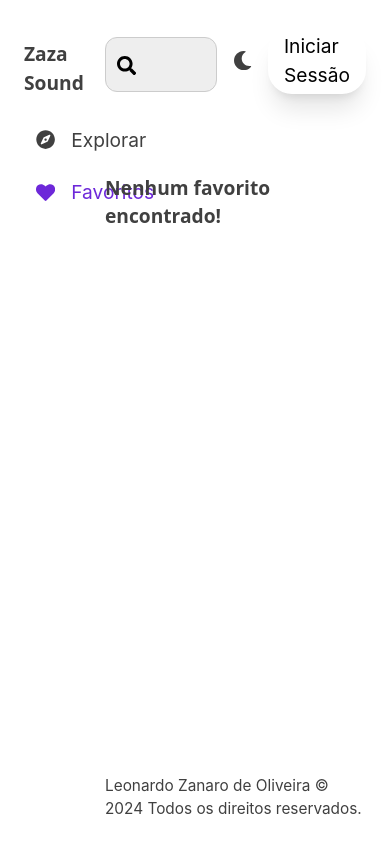
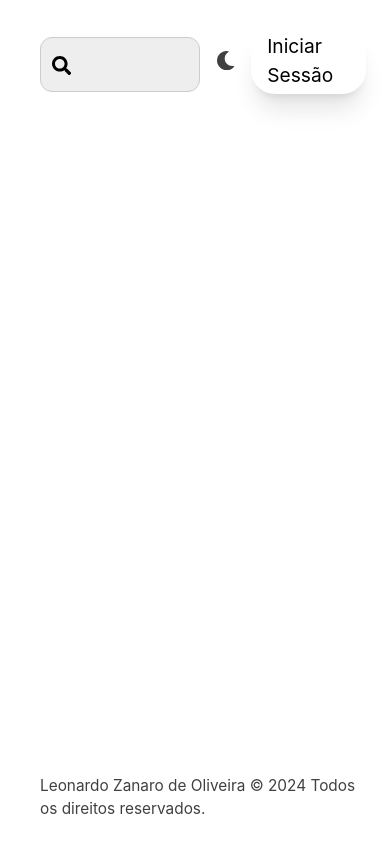
Before and after one commit to leonardo-zanaro/zaza-sound, a React (Vite) app: page /favorites in a window 390 px wide. Built offline with nearby package versions, Linux system fonts and the light colour scheme.

Commit message:
Ajustes nos favoritos e na responsividade

```diff
--- a/src/App.tsx
+++ b/src/App.tsx
@@ -25,7 +25,7 @@ function App() {
                         <div className={'h-5/6 bg-transparent p-6 w-full'}>
                             <Routes>
                                 <Route path="/" element={<Dashboard searchQuery={searchQuery} />} />
-                                <Route path="/favorites" element={<Favorites />} />
+                                <Route path="/favorites" element={<Favorites searchQuery={searchQuery} />} />
                             </Routes>
                         </div>
                         <Footer />
--- a/src/components/pages/Dashboard.tsx
+++ b/src/components/pages/Dashboard.tsx
@@ -35,7 +35,7 @@ const Dashboard: React.FC<DashboardProps> = ({ searchQuery }: DashboardProps) =>
     }, [searchQuery]);
 
     return (
-        <div className={'grid sm:grid-cols-2 md:grid-cols-2 lg:grid-cols-3 xl:grid-cols-4 auto-rows-min h-full overflow-y-auto gap-4 sm:gap-4 md:gap-6 lg:gap-8 xl:gap-10 sm:text-sm md:text-md lg:text-lg'}>
+        <div className={'grid sm:grid-cols-2 md:grid-cols-2 lg:grid-cols-3 xl:grid-cols-5 auto-rows-min h-full overflow-y-auto gap-4 sm:gap-4 md:gap-6 lg:gap-8 xl:gap-10 sm:text-sm md:text-md lg:text-md'}>
             {filteredData.length > 0 ? (
                 filteredData.map((item, index) => (
                     <Card key={index} music={item} />
--- a/src/components/pages/Favorites.tsx
+++ b/src/components/pages/Favorites.tsx
@@ -3,9 +3,14 @@ import MusicProps from "../../types/MusicProps.ts";
 import Card from "../shared/Card.tsx";
 import musicsData from "../../data/musics.json";
 
-const Favorites: React.FC = () => {
-    const [data, setData] = useState<MusicProps[] | undefined>([]);
+type FavoritesProps = {
+    searchQuery: string;
+};
+
+const Favorites: React.FC<FavoritesProps> = ({searchQuery}: FavoritesProps) => {
+    const [data, setData] = useState<MusicProps[] | null>([]);
     const favorites = JSON.parse(localStorage.getItem("favorites") || "[]");
+    const [filteredData, setFilteredData] = useState<MusicProps[] | null>([]);
 
     useEffect(() => {
         const fetchData = async () => {
@@ -21,16 +26,33 @@ const Favorites: React.FC = () => {
         fetchData();
     }, []);
 
+    const handleSearch = (query: string) => {
+        const filteredResults = data != null ? (data.filter((music) =>
+            music.title.toLowerCase().startsWith(query.toLowerCase())
+        )) : null;
+        setFilteredData(filteredResults);
+    };
+
+    useEffect(() => {
+        handleSearch(searchQuery);
+    }, [searchQuery]);
+
     return (
-        <div className={'grid sm:grid-cols-2 md:grid-cols-2 lg:grid-cols-3 xl:grid-cols-4 auto-rows-min h-full overflow-y-auto gap-4 sm:gap-4 md:gap-6 lg:gap-8 xl:gap-10 sm:text-sm md:text-md lg:text-lg'}>
-            {data !== undefined && data.length > 0 ?
-                data.map((item, index) => (
-                    <Card key={index} music={item} />
+        <div
+            className={'grid sm:grid-cols-2 md:grid-cols-2 lg:grid-cols-3 xl:grid-cols-5 auto-rows-min h-full overflow-y-auto gap-4 sm:gap-4 md:gap-6 lg:gap-8 xl:gap-10 sm:text-sm md:text-md lg:text-md'}>
+            {filteredData != null && filteredData.length > 0 ? (
+                filteredData.map((item, index) => (
+                    <Card key={index} music={item}/>
                 ))
-                :
-                <div>
-                    <h3 className={'text-neutral-700 dark:text-white font-semibold font-sans'}>Nenhum favorito encontrado!</h3>
-                </div>}
+            ) : (
+                searchQuery.length > 0 ? (
+                    <p>Nenhum resultado encontrado.</p>
+                ) : (
+                    data != null && data.map((item, index) => (
+                        <Card key={index} music={item}/>
+                    ))
+                )
+            )}
         </div>
     );
 };
--- a/src/components/shared/MusicPlayer/MusicPlayerPlayPause.tsx
+++ b/src/components/shared/MusicPlayer/MusicPlayerPlayPause.tsx
@@ -29,21 +29,6 @@ const MusicPlayerPlayPause: React.FC<MusicPlayerPlayPauseProps> = ({onUpdateCurr
         return `${formattedMinutes}:${formattedSeconds}`;
     };
 
-    const startPlayback = async () => {
-        if (!sound || currentMusic?.id !== music?.id) {
-            await initializeAudioContext();
-            setCurrentMusic(music);
-            setIsPlaying(true);
-        } else {
-            if (isPlaying) {
-                sound.pause();
-            } else {
-                sound.play();
-            }
-            setIsPlaying(!isPlaying);
-        }
-    };
-
     useEffect(() => {
         const handleMusicChange = () => {
             if (sound && isPlaying) {
@@ -52,7 +37,7 @@ const MusicPlayerPlayPause: React.FC<MusicPlayerPlayPauseProps> = ({onUpdateCurr
             }
 
             if (music && music !== currentMusicRef.current) {
-                startPlayback();
+                handleClick();
             }
 
             currentMusicRef.current = music;
@@ -73,6 +58,7 @@ const MusicPlayerPlayPause: React.FC<MusicPlayerPlayPauseProps> = ({onUpdateCurr
         try {
             const audioContext = new (window.AudioContext || (window as any).webkitAudioContext)();
             await audioContext.resume();
+            const content = (music != null ? music.src : '');
 
             const audio: CustomHowl = new Howl({
                 volume: volume / 100,
@@ -86,7 +72,7 @@ const MusicPlayerPlayPause: React.FC<MusicPlayerPlayPauseProps> = ({onUpdateCurr
                     setIsPlaying(true);
                     updateCurrentTime();
                 },
-                src: [music.src],
+                src: [content],
             });
 
             setSound(audio);
--- a/src/components/shared/Search.tsx
+++ b/src/components/shared/Search.tsx
@@ -25,7 +25,7 @@ const Search: React.FC<InputProps> = (props: InputProps) => {
                 type="text"
                 value={searchInput}
                 onChange={handleInputChange}
-                className={'pl-12 rounded-xl dark:active:bg-dark dark:bg-gray-900 dark:text-white'}
+                className={'w-40 md:w-auto pl-12 rounded-xl dark:active:bg-dark dark:bg-gray-900 dark:text-white'}
             />
             <FaSearch className="absolute top-1/3 left-3 dark:text-white" />
             {searchInput && (
--- a/src/components/sidebar/Sidebar.tsx
+++ b/src/components/sidebar/Sidebar.tsx
@@ -13,7 +13,7 @@ const Sidebar: React.FC<SidebarProps> = () => {
     ]
 
     return (
-        <div className="w-1/6 p-6 h-screen">
+        <div className="invisible md:w-1/6 md:p-6 md:visible h-screen w-0 p-0">
             <h2 className={'font-black font-sans dark:text-violet-700 text-neutral-700'}>Zaza Sound</h2>
             <ul className={'m-0'}>
                 {sidebarItems.map(item => (
```
